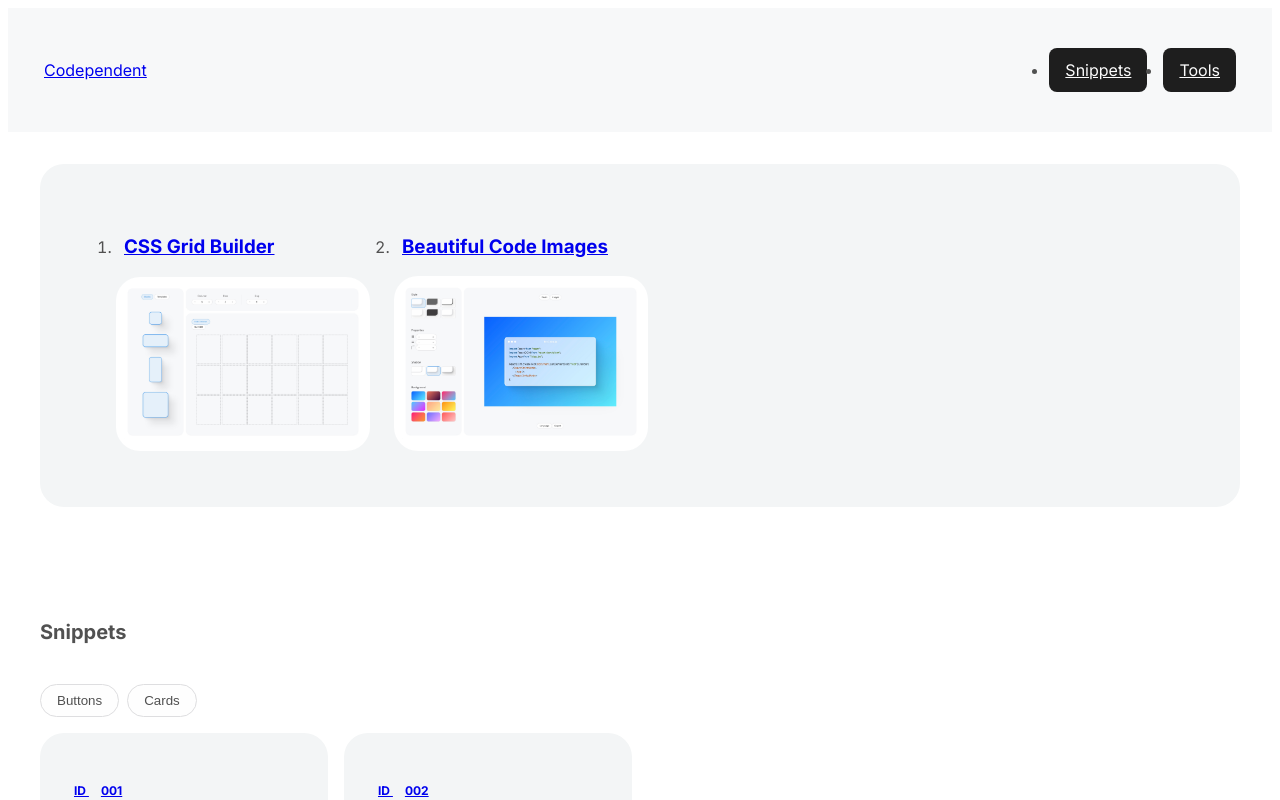
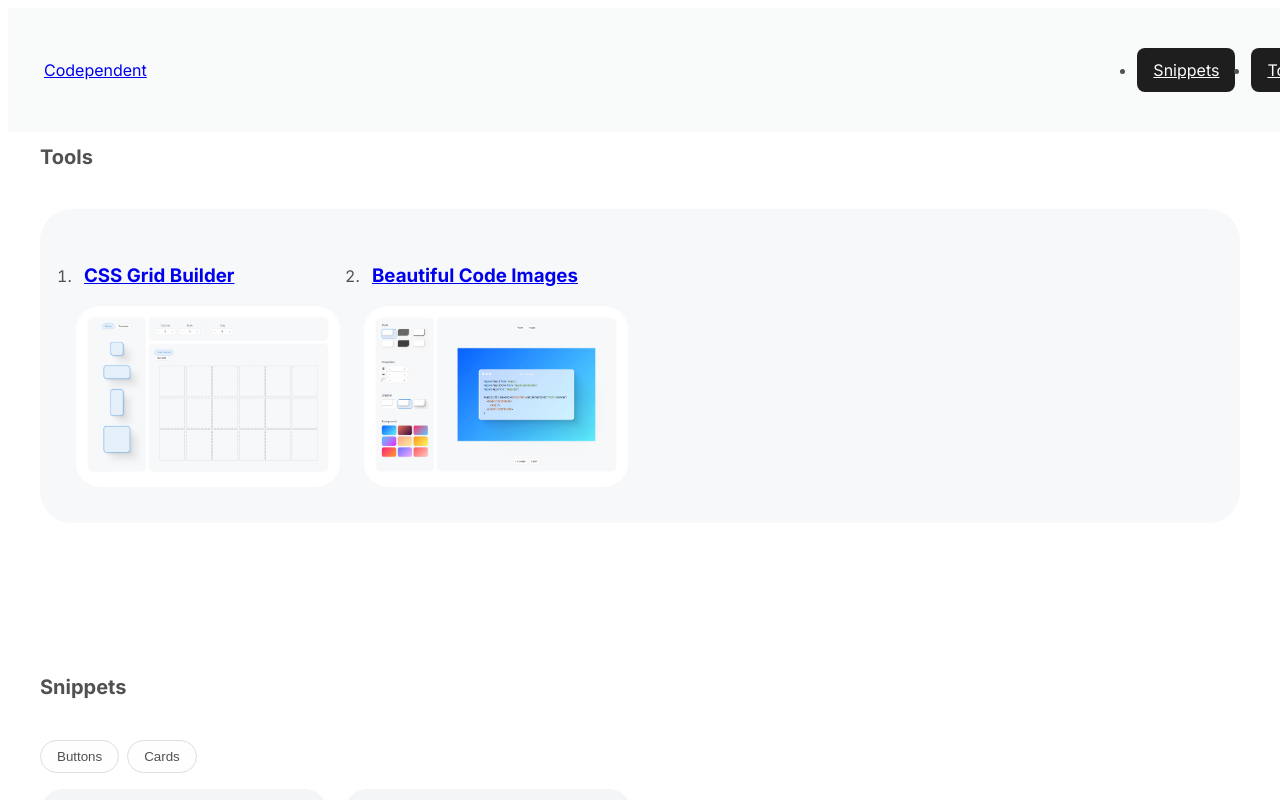
Before and after one commit to AustinChiatto/crumb, a React (Vite) app: page / in a window 1280 px wide. Shown: the top 800 px of the page. Built offline with nearby package versions, Linux system fonts and the light colour scheme.

Commit message:
fixed header

```diff
--- a/src/components/Dashboard/ToolSelection/ToolSelection.jsx
+++ b/src/components/Dashboard/ToolSelection/ToolSelection.jsx
@@ -13,7 +13,8 @@ const tools = [
 export default function ToolSelection() {
     return (
         <section className={styles.ToolSelection}>
-            <ol className={styles.ToolList}>
+            <h2 className="section-header">Tools</h2>
+            <ol className={`card ${styles.ToolList}`}>
                 {Object.values(tools).map((e) => (
                     <Tool
                         key={e.index}
--- a/src/components/Dashboard/ToolSelection/ToolSelection.module.scss
+++ b/src/components/Dashboard/ToolSelection/ToolSelection.module.scss
@@ -5,10 +5,7 @@
 // ===========================
 .ToolSelection {
     @include m.gridSpan(1, 12);
-    background: $color-card-bg;
-    padding: 2.25rem;
-    padding-bottom: 2.5rem;
-    border-radius: $border-radius;
+    margin-bottom: 1.5rem;
 }
 
 // tool list
--- a/src/components/Dashboard/dashboard.module.scss
+++ b/src/components/Dashboard/dashboard.module.scss
@@ -6,4 +6,6 @@
 .Wrapper {
     padding: $layout-wrapper-padding;
     @include m.grid(12, false, 1rem);
+    position: relative;
+    top: 5.5rem;
 }
--- a/src/components/global/SiteHeader/SiteHeader.jsx
+++ b/src/components/global/SiteHeader/SiteHeader.jsx
@@ -3,7 +3,7 @@ import styles from "./SiteHeader.module.scss";
 
 export default function SiteHeader() {
     return (
-        <header className={`card ${styles.SiteHeader}`}>
+        <header className={`${styles.SiteHeader}`}>
             <nav className={styles.SiteNav}>
                 <a href={`/home`}>Codependent</a>
                 <ul className={styles.InternalLinks}>
--- a/src/components/global/SiteHeader/SiteHeader.module.scss
+++ b/src/components/global/SiteHeader/SiteHeader.module.scss
@@ -1,11 +1,17 @@
 @use "../../../styles/utilities/mixins" as m;
 
 .SiteHeader {
-    grid-column: 1 / 12;
-    grid-row: 1 / 1;
+    position: fixed;
+    width: 100%;
     border-radius: 0 !important;
     max-height: 5.5rem;
     @include m.flex(flex-start, center);
+    z-index: 999;
+    background: #f3f5f680;
+    backdrop-filter: blur(1rem);
+    border-radius: 1.5rem;
+    padding: 2.25rem;
+
 }
 
 .SiteNav {
--- a/src/global.css
+++ b/src/global.css
@@ -9,6 +9,8 @@
     site wrapper
 =========================== */
 .view-wrapper {
+    position: relative;
+    top: 5.5rem;
     min-width: 100vw;
     max-width: 100vw;
     min-height: calc(100vh - 5.5rem);
```
